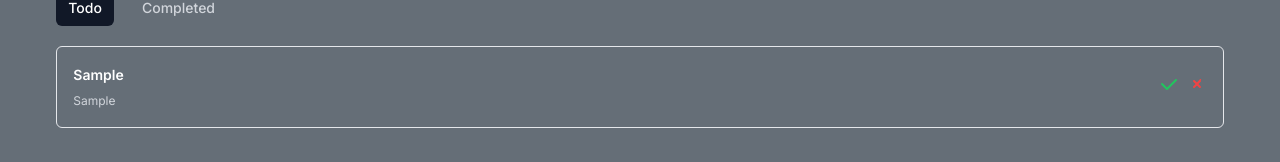
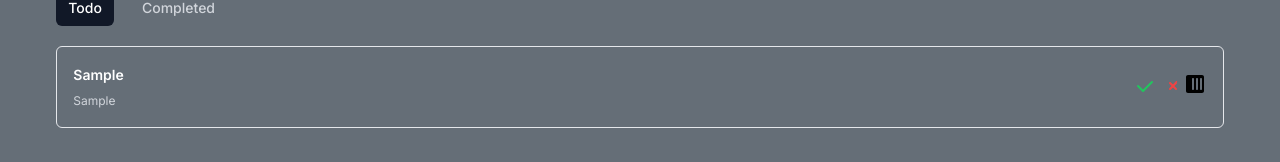
Before and after one commit to swapnilhpatil/todo-list-app, a Next.js app: page / in a window 1280 px wide. Both pictures are taken after typing "Sample", "Sample" into the empty fields and a click on the button "Add". Shown: the part 251-413 px from the top of the page. Built offline with nearby package versions, Linux system fonts and the light colour scheme.

Commit message:
ref: updated todo item component with svg icons for  trash and edit

```diff
--- a/src/components/TodoItem.tsx
+++ b/src/components/TodoItem.tsx
@@ -53,6 +53,16 @@ const TodoItem : React.FC<TodoItemProps & TodoListActionProps> = ({ todo, onComp
                 <path fillRule="evenodd" d="M14.293 5.293a1 1 0 0 0-1.414 0L10 8.586 7.707 6.293a1 1 0 0 0-1.414 1.414L8.586 10l-2.293 2.293a1 1 0 1 0 1.414 1.414L10 11.414l2.293 2.293a1 1 0 0 0 1.414-1.414L11.414 10l2.293-2.293a1 1 0 0 0 0-1.414z" clipRule="evenodd" />
               </svg>
             </button>
+            <button onClick={() => onComplete(todo.id)} className="text-green-500">
+          {/* Icon for Delete action */}
+          {/* <svg xmlns="http://www.w3.org/2000/svg" className="h-5 w-5" viewBox="0 0 20 20" fill="currentColor">
+            <path fillRule="evenodd" d="M14.293 5.293a1 1 0 0 0-1.414 0L10 8.586 7.707 6.293a1 1 0 0 0-1.414 1.414L8.586 10l-2.293 2.293a1 1 0 1 0 1.414 1.414L10 11.414l2.293 2.293a1 1 0 0 0 1.414-1.414L11.414 10l2.293-2.293a1 1 0 0 0 0-1.414z" clipRule="evenodd" />
+          </svg> */}
+          <svg xmlns="http://www.w3.org/2000/svg" viewBox="0 0 24 24" width="24" height="24">
+            <path d="M0 0h24v24H0z" fill="none"/>
+            <path d="M19 3H5c-1.1 0-1.99.9-1.99 2L3 19c0 1.1.89 2 1.99 2H19c1.1 0 2-.9 2-2V5c0-1.1-.9-2-2-2zm-8 14c0 .55-.45 1-1 1s-1-.45-1-1V7c0-.55.45-1 1-1s1 .45 1 1v10zm4 0c0 .55-.45 1-1 1s-1-.45-1-1V7c0-.55.45-1 1-1s1 .45 1 1v10zm4 0c0 .55-.45 1-1 1s-1-.45-1-1V7c0-.55.45-1 1-1s1 .45 1 1v10z"/>
+          </svg>
+        </button>
           </div>
         </div>
       </div>
@@ -66,10 +76,24 @@ const TodoItem : React.FC<TodoItemProps & TodoListActionProps> = ({ todo, onComp
             <path fillRule="evenodd" d="M17.707 5.293a1 1 0 0 1 0 1.414l-9 9a1 1 0 0 1-1.414 0l-5-5a1 1 0 0 1 1.414-1.414L8 13.586l8.293-8.293a1 1 0 0 1 1.414 0z" clipRule="evenodd" />
           </svg>
         </button>
-        <button onClick={() => onDelete(todo.id)} className="text-red-500">
+        <button onClick={() => onDelete(todo.id)} className="text-red-500 mr-2">
           {/* Icon for Delete action */}
-          <svg xmlns="http://www.w3.org/2000/svg" className="h-5 w-5" viewBox="0 0 20 20" fill="currentColor">
+          {/* <svg xmlns="http://www.w3.org/2000/svg" className="h-5 w-5" viewBox="0 0 20 20" fill="currentColor">
             <path fillRule="evenodd" d="M14.293 5.293a1 1 0 0 0-1.414 0L10 8.586 7.707 6.293a1 1 0 0 0-1.414 1.414L8.586 10l-2.293 2.293a1 1 0 1 0 1.414 1.414L10 11.414l2.293 2.293a1 1 0 0 0 1.414-1.414L11.414 10l2.293-2.293a1 1 0 0 0 0-1.414z" clipRule="evenodd" />
+          </svg> */}
+          <svg xmlns="http://www.w3.org/2000/svg" viewBox="0 0 24 24" width="24" height="24">
+            <path d="M0 0h24v24H0z" fill="none"/>
+            <path d="M19 3H5c-1.1 0-1.99.9-1.99 2L3 19c0 1.1.89 2 1.99 2H19c1.1 0 2-.9 2-2V5c0-1.1-.9-2-2-2zm-8 14c0 .55-.45 1-1 1s-1-.45-1-1V7c0-.55.45-1 1-1s1 .45 1 1v10zm4 0c0 .55-.45 1-1 1s-1-.45-1-1V7c0-.55.45-1 1-1s1 .45 1 1v10zm4 0c0 .55-.45 1-1 1s-1-.45-1-1V7c0-.55.45-1 1-1s1 .45 1 1v10z"/>
+          </svg>
+        </button>
+        <button onClick={() => onComplete(todo.id)} className="text-green-500">
+          {/* Icon for Delete action */}
+          {/* <svg xmlns="http://www.w3.org/2000/svg" className="h-5 w-5" viewBox="0 0 20 20" fill="currentColor">
+            <path fillRule="evenodd" d="M14.293 5.293a1 1 0 0 0-1.414 0L10 8.586 7.707 6.293a1 1 0 0 0-1.414 1.414L8.586 10l-2.293 2.293a1 1 0 1 0 1.414 1.414L10 11.414l2.293 2.293a1 1 0 0 0 1.414-1.414L11.414 10l2.293-2.293a1 1 0 0 0 0-1.414z" clipRule="evenodd" />
+          </svg> */}
+          <svg xmlns="http://www.w3.org/2000/svg" viewBox="0 0 24 24" width="24" height="24">
+            <path d="M0 0h24v24H0z" fill="none"/>
+            <path d="M19 3H5c-1.1 0-1.99.9-1.99 2L3 19c0 1.1.89 2 1.99 2H19c1.1 0 2-.9 2-2V5c0-1.1-.9-2-2-2zm-8 14c0 .55-.45 1-1 1s-1-.45-1-1V7c0-.55.45-1 1-1s1 .45 1 1v10zm4 0c0 .55-.45 1-1 1s-1-.45-1-1V7c0-.55.45-1 1-1s1 .45 1 1v10zm4 0c0 .55-.45 1-1 1s-1-.45-1-1V7c0-.55.45-1 1-1s1 .45 1 1v10z"/>
           </svg>
         </button>
       </div>
```
